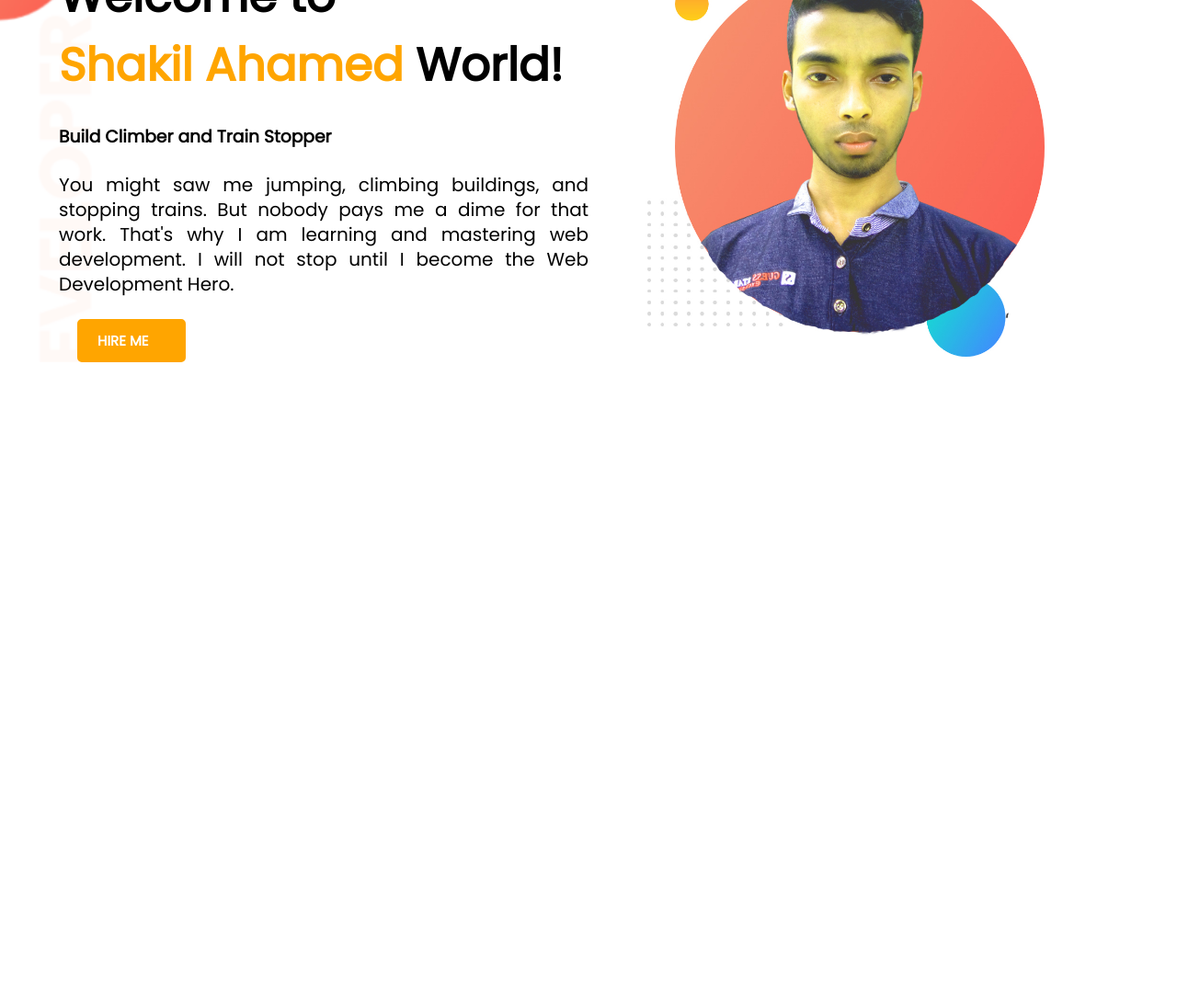
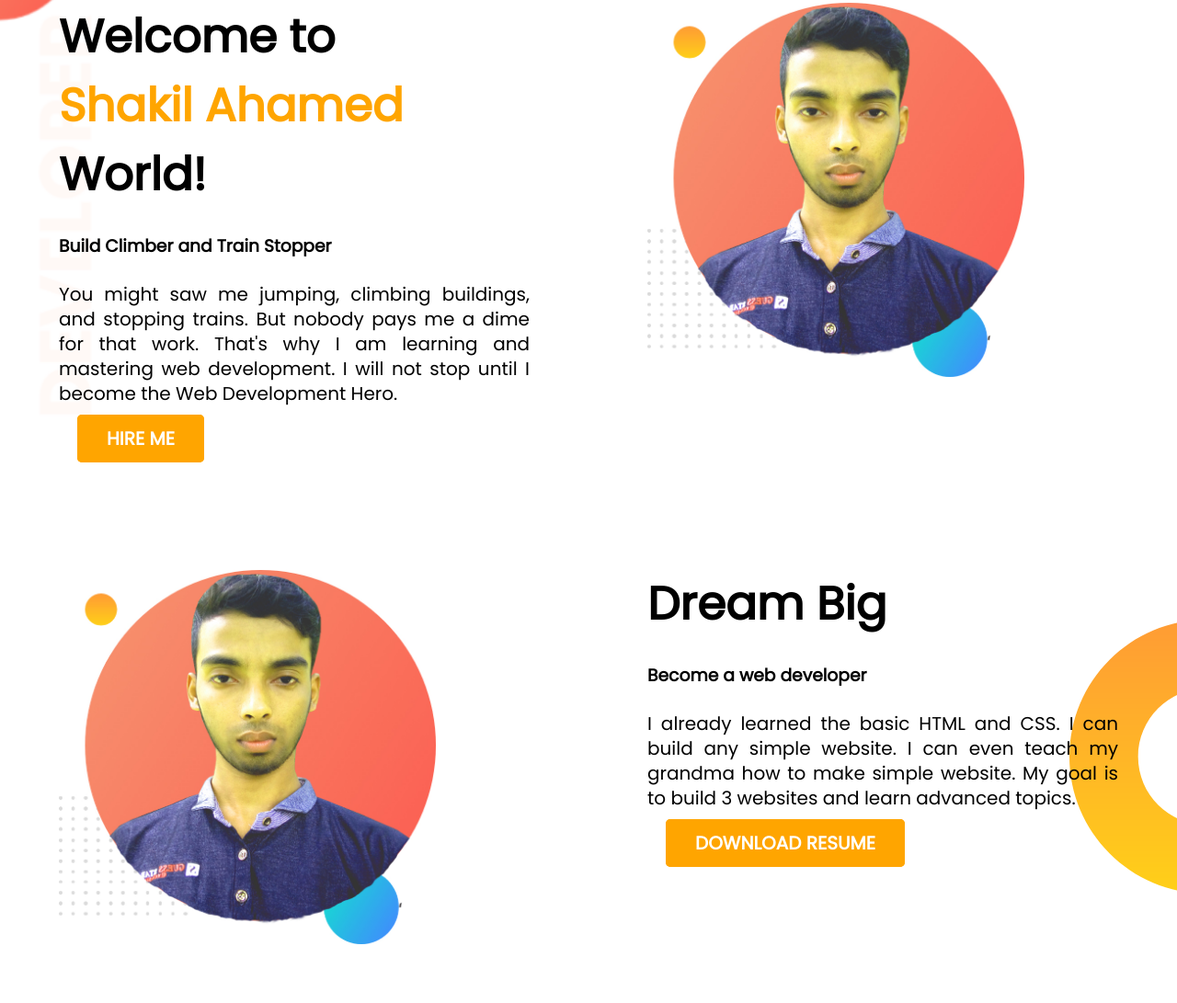
Before and after one commit to shakil-1/developer-portfolio, a plain HTML site: page index.html in a window 1280 px wide. Shown: the part 61-1152 px from the top of the page at 92% size. Before the commit the page ends 800 px from the top, so only its background shows below. Drawn offline with Linux system fonts and the light colour scheme.

Commit message:
add banner buttom section

```diff
--- a/index.html
+++ b/index.html
@@ -16,7 +16,7 @@
     <link rel="stylesheet" href="style.css" />
   </head>
   <body>
-    <section class="header-top-banner">
+    <section class="header-top-banner fleax-area">
       <div class="header-area-left">
         <h1>Welcome to</h1>
         <h1 class="litle-header">
@@ -36,6 +36,20 @@
       </div>
     </section>
 
+    <section class="fleax-area banner-buttom">
+      <div class="header-area-left">
+        <img src="img/my-bg copy.jpg" alt="" />
+      </div>
+      <div class="header-area-left">
+        <h1>Dream Big</h1>
+        <h3>Become a web developer</h3>
+        <p>I already learned the basic HTML and CSS. I can build any simple website. I can even teach my grandma how to make simple website. My goal is to build 3 websites and learn advanced topics.</p>
+        <a href="#" class="btn">DOWNLOAD RESUME</a>
+      </div>
+    </section>
+
+
+
 
   </body>
 </html>
--- a/style.css
+++ b/style.css
@@ -20,8 +20,8 @@ h1{
 }
 .header-area-left{
     width: 50%;
-    padding-left: 5%;
-    margin-top: 20px;
+    padding: 5%;
+
 }
 .header-area-left h3{
     margin: 25px 0;
@@ -30,14 +30,15 @@ h1{
         font-size: 20px;
         line-height: 27px;
         text-align: justify;
+        margin-bottom: 20px;
 }
 
 .header-area-left img{
-    width: 75%;
+    width: 80%;
 }
-section{
+.fleax-area{
     display: flex;
-    margin-bottom: 150px;
+
 
 }
 .btn {
@@ -46,10 +47,9 @@ section{
     width: 74px;
     text-decoration: none;
     border: 2px solid orange;
-    padding: 10px 20px;
-    font-size: 15px;
+    padding: 10px 30px;
+    font-size: 20px;
     margin-top: 24px;
-    display: block;
     margin-left: 20px;
     background: orange;
     color: white;
@@ -60,3 +60,10 @@ section{
     background-size: cover;
     margin-top: -25px;
 }
+
+.banner-buttom{
+    background-image: url(./img/dream-bg.png);
+    background-repeat: no-repeat;
+    background-position: right;
+
+}
```
